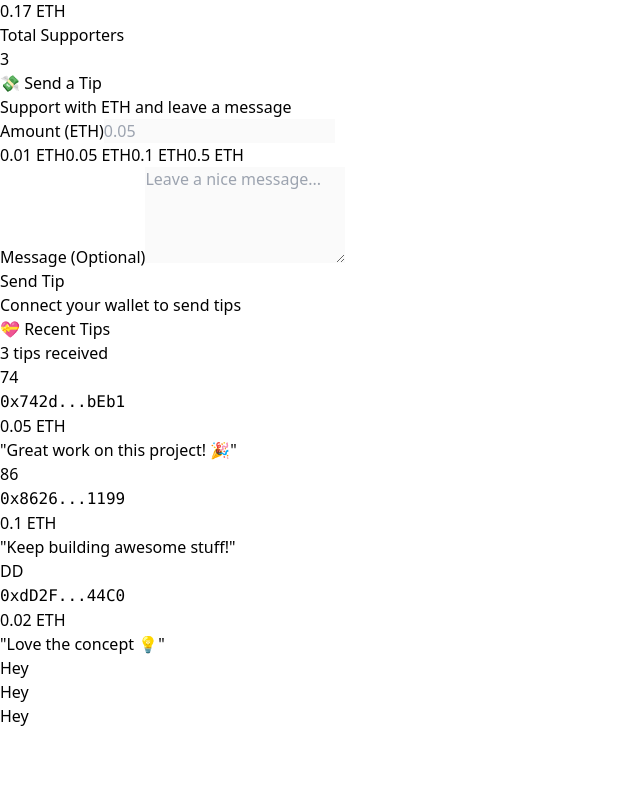
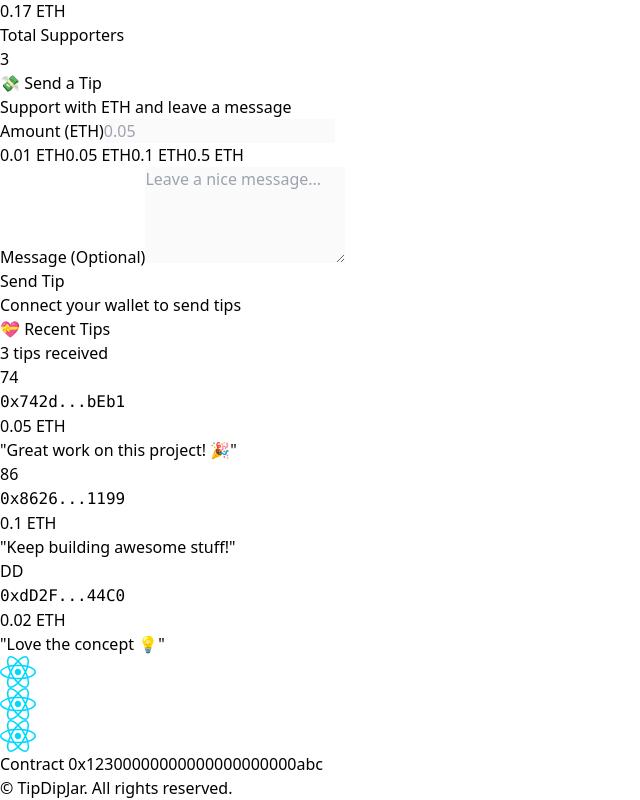
Before and after one commit to Meettank3/TipJarDappSelf, a React (Vite) app in the folder client/: page / in a window 1280 px wide. Shown: the part 193-993 px from the top of the page, without its empty margins (0-640 px from the left). Before the commit the page ends 921 px from the top, so only its background shows below. Built offline with nearby package versions, Linux system fonts and the light colour scheme.

Commit message:
Done Footer

```diff
--- a/client/src/components/Footer.jsx
+++ b/client/src/components/Footer.jsx
@@ -1,21 +1,47 @@
 import React from 'react'
+import MetricCard from './MetricCard'
+import react from '../assets/react.svg'
 
 const Footer = () => {
   return (
-    <div className="bg-gradient-to-br from-purple-700 via-purple-700 to-purple-600 h-10px border-b bg-white/80 backdrop-blur-sm sticky top-0 z-50 p-3" >
-      <div className="text-grey-700 text-size-26px flex justify-center items-center gap-10 p-3 h-40px">
-        <div>
-          Hey
+    <footer className="bg-gray-900 text-white py-10 md:py-12 " >
+      <div className="text-grey-700 text-size-26px flex flex-rows justify-center items-center gap-10 p-3 h-40px">
+        {/* GitHub Cards */}
+        <div >
+          <MetricCard
+            children={
+              <a href="https://github.com/Meettank3">
+                <img src={react} />
+              </a>
+            }
+          />
         </div>
         <div>
-          Hey
+           <MetricCard
+            children={
+              <a href="https://github.com/Meettank3">
+                <img src={react} />
+              </a>
+            }
+          />
         </div>
         <div>
-          Hey
+          <MetricCard
+            children={
+              <a href="https://github.com/Meettank3">
+                <img src={react} />
+              </a>
+            }
+          />
         </div>
       </div>
-
-    </div>
+        <p className='text-gray-400 mb-3 text-size-26px flex flex-rows justify-center items-center gap-10 p-5 h-40px'>
+          Contract 0x12300000000000000000000abc
+        </p>
+          <p className=" text-gray-400 mb-3 flex justify-center items-center" >
+            © TipDipJar. All rights reserved.
+          </p>
+    </footer>
   )
 }
 
--- a/client/src/components/MetricCard.jsx
+++ b/client/src/components/MetricCard.jsx
@@ -1,8 +1,9 @@
-const MetricCard = ({ label, value }) => {
+const MetricCard = ({ label, value , children }) => {
   return (
     <div className="bg-white/10 backdrop-blur-sm rounded-xl px-8 py-4 border border-white/20 shadow-xl flex-1 text-center">
       <div className="text-sm text-purple-200 mb-1">{label}</div>
       <div className="text-3xl font-bold">{value}</div>
+      {children}
     </div>
   );
 };
```
